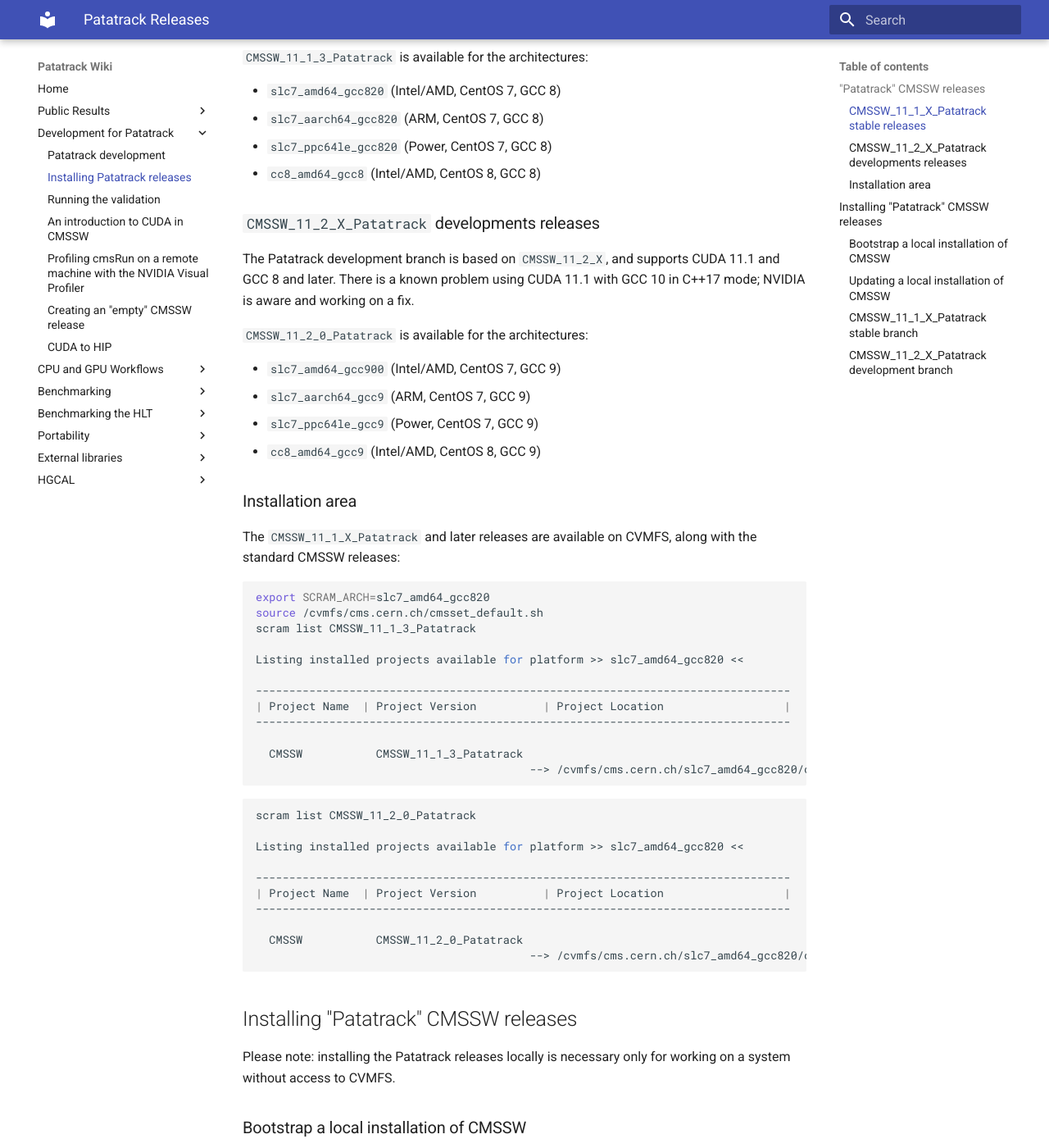
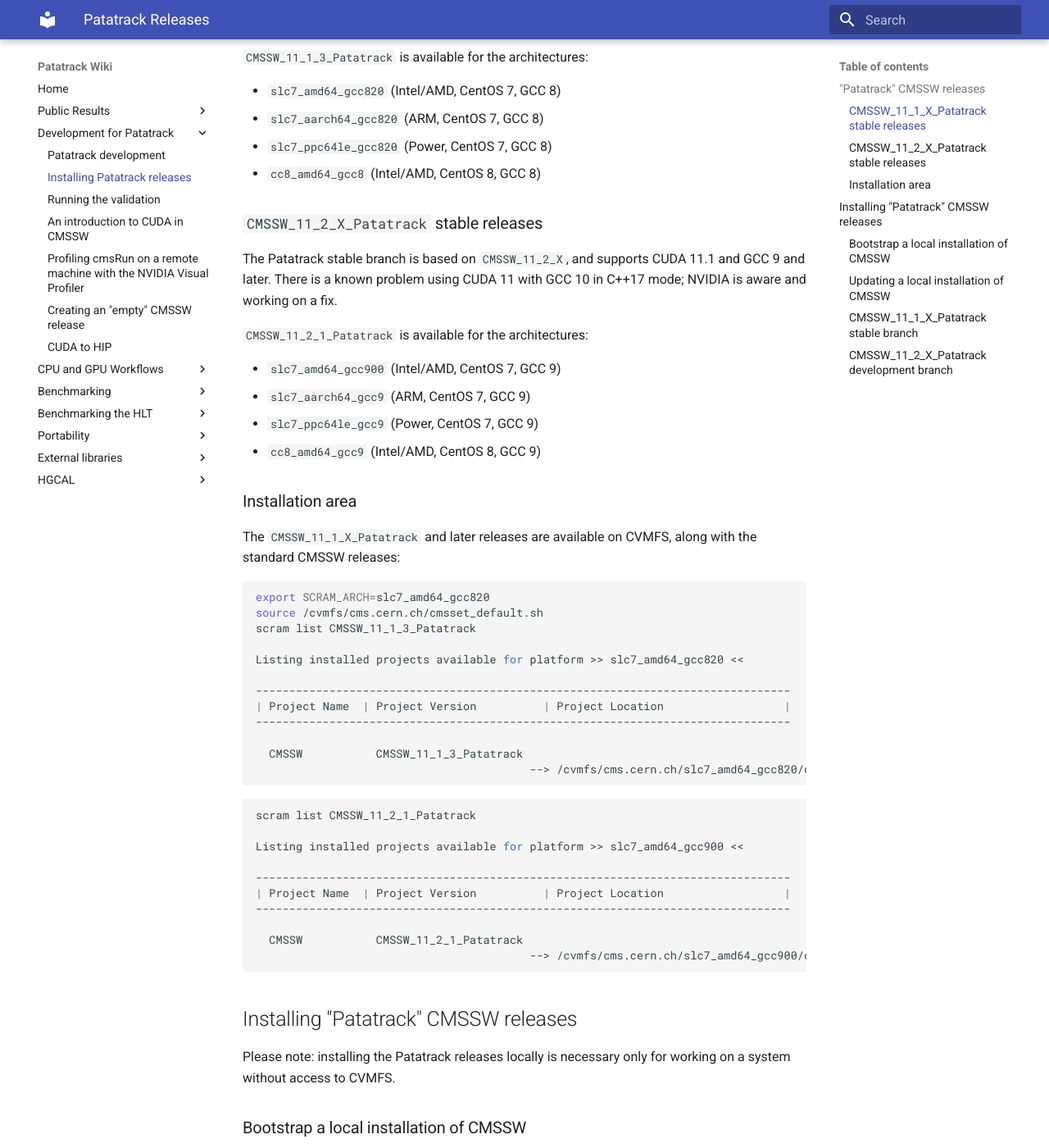
Before and after one commit to cms-patatrack/patatrack-website, an MkDocs documentation site: the page built from wiki/PatatrackReleases.md, in a window 1280 px wide and 1400 px high, scrolled down 287 px. Shown: the whole window at 82% size. Built offline with MkDocs 1.6.1 and Material for MkDocs 9.7.7, drawn with Linux system fonts in a browser that asks for light colours; some of the changed text lies outside the part shown.

Commit message:
Update architecture, release and branch information for CMSSW_11_2_1_Patatrack

````diff
--- a/wiki/PatatrackReleases.md
+++ b/wiki/PatatrackReleases.md
@@ -22,14 +22,14 @@
   - `cc8_amd64_gcc8` (Intel/AMD, CentOS 8, GCC 8)
 
 
-### `CMSSW_11_2_X_Patatrack` developments releases
+### `CMSSW_11_2_X_Patatrack` stable releases
 
-The Patatrack development branch is based on `CMSSW_11_2_X`, and
-supports CUDA 11.1 and GCC 8 and later.
-There is a known problem using CUDA 11.1 with GCC 10 in C++17 mode;
+The Patatrack stable branch is based on `CMSSW_11_2_X`, and
+supports CUDA 11.1 and GCC 9 and later.
+There is a known problem using CUDA 11 with GCC 10 in C++17 mode;
 NVIDIA is aware and working on a fix.
 
-`CMSSW_11_2_0_Patatrack` is available for the architectures:
+`CMSSW_11_2_1_Patatrack` is available for the architectures:
 
   - `slc7_amd64_gcc900` (Intel/AMD, CentOS 7, GCC 9)
   - `slc7_aarch64_gcc9` (ARM, CentOS 7, GCC 9)
@@ -56,16 +56,16 @@
                                          --> /cvmfs/cms.cern.ch/slc7_amd64_gcc820/cms/cmssw/CMSSW_11_1_3_Patatrack
 ```
 ```bash
-scram list CMSSW_11_2_0_Patatrack
+scram list CMSSW_11_2_1_Patatrack
 
-Listing installed projects available for platform >> slc7_amd64_gcc820 <<
+Listing installed projects available for platform >> slc7_amd64_gcc900 <<
 
 --------------------------------------------------------------------------------
 | Project Name  | Project Version          | Project Location                  |
 --------------------------------------------------------------------------------
 
-  CMSSW           CMSSW_11_2_0_Patatrack
-                                         --> /cvmfs/cms.cern.ch/slc7_amd64_gcc820/cms/cmssw/CMSSW_11_2_0_Patatrack
+  CMSSW           CMSSW_11_2_1_Patatrack
+                                         --> /cvmfs/cms.cern.ch/slc7_amd64_gcc900/cms/cmssw/CMSSW_11_2_1_Patatrack
 ```
 
 ## Installing "Patatrack" CMSSW releases
@@ -101,7 +101,8 @@
 
 export LANG=C
 export VO_CMS_SW_DIR=$PWD
-export SCRAM_ARCH=slc7_amd64_gcc820
+export SCRAM_ARCH=slc7_amd64_gcc820     # for 11.1.x releeases
+export SCRAM_ARCH=slc7_amd64_gcc900     # for 11.2.x releases
 
 $VO_CMS_SW_DIR/common/cmspkg -a $SCRAM_ARCH upgrade -y
 ```
@@ -119,5 +120,5 @@
 The `CMSSW_11_2_X_Patatrack` releases are available on the official repository,
 and can be installed directly with:
 ```bash
-$VO_CMS_SW_DIR/common/cmspkg -a $SCRAM_ARCH install -y cms+cmssw+CMSSW_11_2_0_Patatrack
+$VO_CMS_SW_DIR/common/cmspkg -a $SCRAM_ARCH install -y cms+cmssw+CMSSW_11_2_1_Patatrack
 ```
````
Also changed, not shown: other parts of wiki/PatatrackReleases.md (+1 -1 lines), wiki/PatatrackDevelopment.md (+49 -49 lines), wiki/PatatrackValidation.md (+2 -2 lines).
